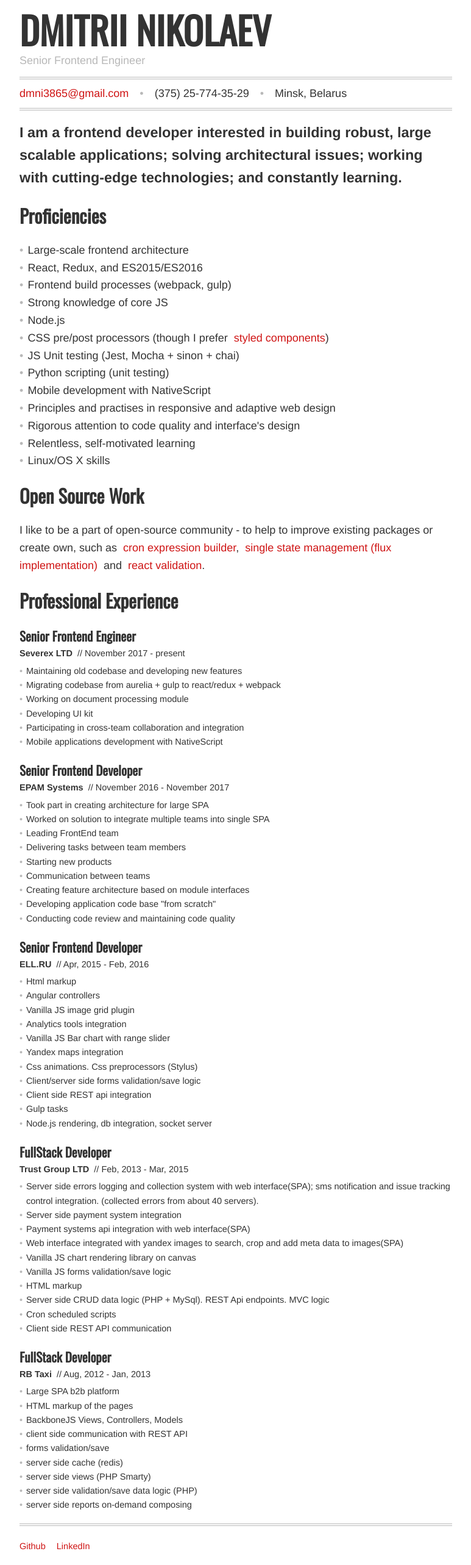
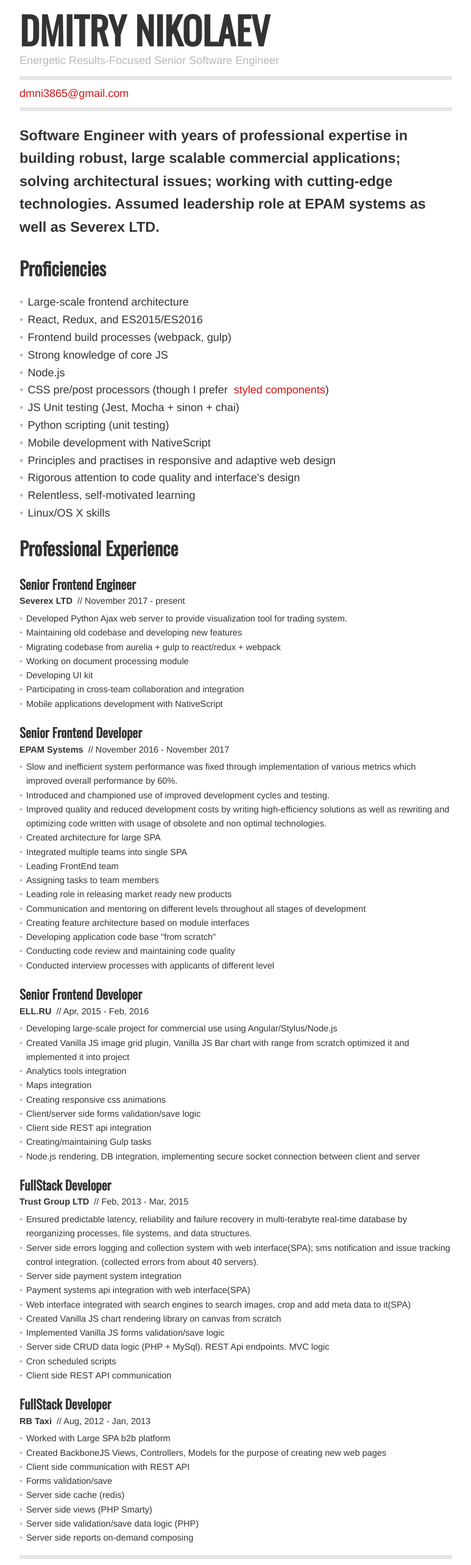
Before and after one commit to one-more/resume, a React (Create React App) app: page / in a window 1280 px wide. Shown: the top 2566 px of the page at 61% size, without its empty margins (253-1026 px from the left). Built offline with nearby package versions, Linux system fonts and the light colour scheme; a web font is replaced by a local one.

Commit message:
fixed text

```diff
--- a/public/index.html
+++ b/public/index.html
@@ -3,7 +3,7 @@
   <head>
     <meta charset="utf-8">
     <meta http-equiv="X-UA-Compatible" content="IE=edge">
-    <meta name="description" content="Dmitrii Nikolaev is a frontend web developer, interested in creating robust, large-scalable applications which provide excellent user experience.">
+    <meta name="description" content="Dmitry Nikolaev is a software engineer, interested in creating robust, large-scalable applications which provide excellent user experience.">
     <meta name="viewport" content="width=device-width, initial-scale=1">
     <meta name="theme-color" content="#000000">
     <!--
@@ -22,7 +22,7 @@
       work correctly both with client-side routing and a non-root public URL.
       Learn how to configure a non-root public URL by running `npm run build`.
     -->
-    <title>Dmitrii Nikolaev | Senior Frontend engineer</title>
+    <title>Dmitry Nikolaev | Senior Software engineer</title>
   </head>
   <body>
     <noscript>
--- a/src/App.js
+++ b/src/App.js
@@ -3,7 +3,6 @@
 import Summary from './components/Summary'
 import Header from './components/Header'
 import Proficiencies from './components/Proficiencies'
-import OpenSource from './components/OpenSource'
 import Experience from './components/Experience'
 import Footer from './components/Footer'
 
@@ -14,7 +13,6 @@
             <Header />
             <Summary />
             <Proficiencies />
-            <OpenSource />
             <Experience />
             <Footer />
         </Wrapper>
--- a/src/components/Address.js
+++ b/src/components/Address.js
@@ -9,17 +9,6 @@
             <Link type={types.mailto} href="mailto:dmni3865@gmail.com">
                 dmni3865@gmail.com
             </Link>
-            <Dot>&bull;</Dot>
-            <Phone>
-                <span>
-                    (375) 25-774-35-29
-                </span>
-                <Dot>&bull;</Dot>
-            </Phone>
-            <span>
-                Minsk, Belarus
-            </span>
-            <LastDot>&bull;</LastDot>
         </Address>
     )
 }
--- a/src/components/ExperienceEpam.js
+++ b/src/components/ExperienceEpam.js
@@ -14,22 +14,33 @@
             </JobDetails>
             <List textSmall >
                 <ListItem>
-                    Took part in creating architecture for large SPA
+                    Slow and inefficient system performance was fixed through
+                    implementation of various metrics which improved overall performance by 60%.
                 </ListItem>
                 <ListItem>
-                    Worked on solution to integrate multiple teams into single SPA
+                    Introduced and championed use of improved development cycles and testing.
+                </ListItem>
+                <ListItem>
+                    Improved quality and reduced development costs by writing high-efficiency solutions as well
+                    as rewriting and optimizing code written with usage of obsolete and non optimal technologies.
+                </ListItem>
+                <ListItem>
+                    Created architecture for large SPA
+                </ListItem>
+                <ListItem>
+                    Integrated multiple teams into single SPA
                 </ListItem>
                 <ListItem>
                     Leading FrontEnd team
                 </ListItem>
                 <ListItem>
-                    Delivering tasks between team members
+                    Assigning tasks to team members
                 </ListItem>
                 <ListItem>
-                    Starting new products
+                    Leading role in releasing market ready new products
                 </ListItem>
                 <ListItem>
-                    Communication between teams
+                    Communication and mentoring on different levels throughout all stages of development
                 </ListItem>
                 <ListItem>
                     Creating feature architecture based on module interfaces
@@ -40,6 +51,9 @@
                 <ListItem>
                     Conducting code review and maintaining code quality
                 </ListItem>
+                <ListItem>
+                    Conducted interview processes with applicants of different level
+                </ListItem>
             </List>
         </Section>
     )
--- a/src/components/ExperienceRBT.js
+++ b/src/components/ExperienceRBT.js
@@ -14,31 +14,29 @@
             </JobDetails>
             <List textSmall >
                 <ListItem>
-                    Large SPA b2b platform
+                    Worked with Large SPA b2b platform
                 </ListItem>
                 <ListItem>
-                    HTML markup of the pages
+                    Created BackboneJS Views, Controllers, Models
+                    for the purpose of creating new web pages
                 </ListItem>
                 <ListItem>
-                    BackboneJS Views, Controllers, Models
+                    Client side communication with REST API
                 </ListItem>
                 <ListItem>
-                    client side communication with REST API
+                    Forms validation/save
                 </ListItem>
                 <ListItem>
-                    forms validation/save
+                    Server side cache (redis)
                 </ListItem>
                 <ListItem>
-                    server side cache (redis)
+                    Server side views (PHP Smarty)
                 </ListItem>
                 <ListItem>
-                    server side views (PHP Smarty)
+                    Server side validation/save data logic (PHP)
                 </ListItem>
                 <ListItem>
-                    server side validation/save data logic (PHP)
-                </ListItem>
-                <ListItem>
-                    server side reports on-demand composing
+                    Server side reports on-demand composing
                 </ListItem>
             </List>
         </Section>
--- a/src/components/ExperienceSeverex.js
+++ b/src/components/ExperienceSeverex.js
@@ -13,6 +13,9 @@
                 // November 2017 - present
             </JobDetails>
             <List textSmall >
+                <ListItem>
+                    Developed Python Ajax web server to provide visualization tool for trading system.
+                </ListItem>
                 <ListItem>
                     Maintaining old codebase and developing new features
                 </ListItem>
--- a/src/components/ExperienceTrustGroup.js
+++ b/src/components/ExperienceTrustGroup.js
@@ -14,6 +14,10 @@
             </JobDetails>
             <List textSmall >
                 <ListItem>
+                    Ensured predictable latency, reliability and failure recovery
+                    in multi-terabyte real-time database by reorganizing processes, file systems, and data structures.
+                </ListItem>
+                <ListItem>
                     Server side errors logging and collection system with web interface(SPA);
                     sms notification and issue tracking control integration. (collected errors from about 40 servers).
                 </ListItem>
@@ -24,19 +28,18 @@
                     Payment systems api integration with web interface(SPA)
                 </ListItem>
                 <ListItem>
-                    Web interface integrated with yandex images to search, crop and add meta data to images(SPA)
+                    Web interface integrated with search engines to search images, crop and add meta data to it(SPA)
                 </ListItem>
                 <ListItem>
-                    Vanilla JS chart rendering library on canvas
+                    Created Vanilla JS chart rendering library on canvas from scratch
                 </ListItem>
                 <ListItem>
-                    Vanilla JS forms validation/save logic
+                    Implemented Vanilla JS forms validation/save logic
                 </ListItem>
                 <ListItem>
-                    HTML markup
-                </ListItem>
-                <ListItem>
-                    Server side CRUD data logic (PHP + MySql). REST Api endpoints. MVC logic
+                    Server side CRUD data logic (PHP + MySql).
+                    REST Api endpoints.
+                    MVC logic
                 </ListItem>
                 <ListItem>
                     Cron scheduled scripts
--- a/src/components/ExperienceYell.js
+++ b/src/components/ExperienceYell.js
@@ -14,25 +14,20 @@
             </JobDetails>
             <List textSmall >
                 <ListItem>
-                    Html markup
+                    Developing large-scale project for commercial use using Angular/Stylus/Node.js
                 </ListItem>
                 <ListItem>
-                    Angular controllers
-                </ListItem>
-                <ListItem>
-                    Vanilla JS image grid plugin
+                    Created Vanilla JS image grid plugin, Vanilla JS Bar chart with range from scratch optimized
+                    it and implemented it into project
                 </ListItem>
                 <ListItem>
                     Analytics tools integration
                 </ListItem>
                 <ListItem>
-                    Vanilla JS Bar chart with range slider
+                    Maps integration
                 </ListItem>
                 <ListItem>
-                    Yandex maps integration
-                </ListItem>
-                <ListItem>
-                    Css animations. Css preprocessors (Stylus)
+                    Creating responsive css animations
                 </ListItem>
                 <ListItem>
                     Client/server side forms validation/save logic
@@ -41,10 +36,12 @@
                     Client side REST api integration
                 </ListItem>
                 <ListItem>
-                    Gulp tasks
+                    Creating/maintaining  Gulp tasks
                 </ListItem>
                 <ListItem>
-                    Node.js rendering, db integration, socket server
+                    Node.js rendering,
+                    DB integration,
+                    implementing secure socket connection between client and server
                 </ListItem>
             </List>
         </Section>
--- a/src/components/Header.js
+++ b/src/components/Header.js
@@ -5,8 +5,8 @@
 export default function () {
     return (
         <header>
-            <H1>Dmitrii Nikolaev</H1>
-            <SubHeader>Senior Frontend Engineer</SubHeader>
+            <H1>Dmitry Nikolaev</H1>
+            <SubHeader>Energetic Results-Focused Senior Software Engineer</SubHeader>
             <Address />
         </header>
     )
--- a/src/components/Summary.js
+++ b/src/components/Summary.js
@@ -4,9 +4,12 @@
 export default function () {
     return (
         <Summary>
-            I am a frontend developer interested in building robust, large scalable
-            applications; solving architectural issues; working with cutting-edge technologies;
-            and constantly learning.
+            <p>
+                Software Engineer with years of professional expertise in building robust,
+                large scalable commercial applications; solving architectural issues;
+                working with cutting-edge technologies. Assumed leadership role
+                at EPAM systems as well as Severex LTD.
+            </p>
         </Summary>
     )
 }
```
